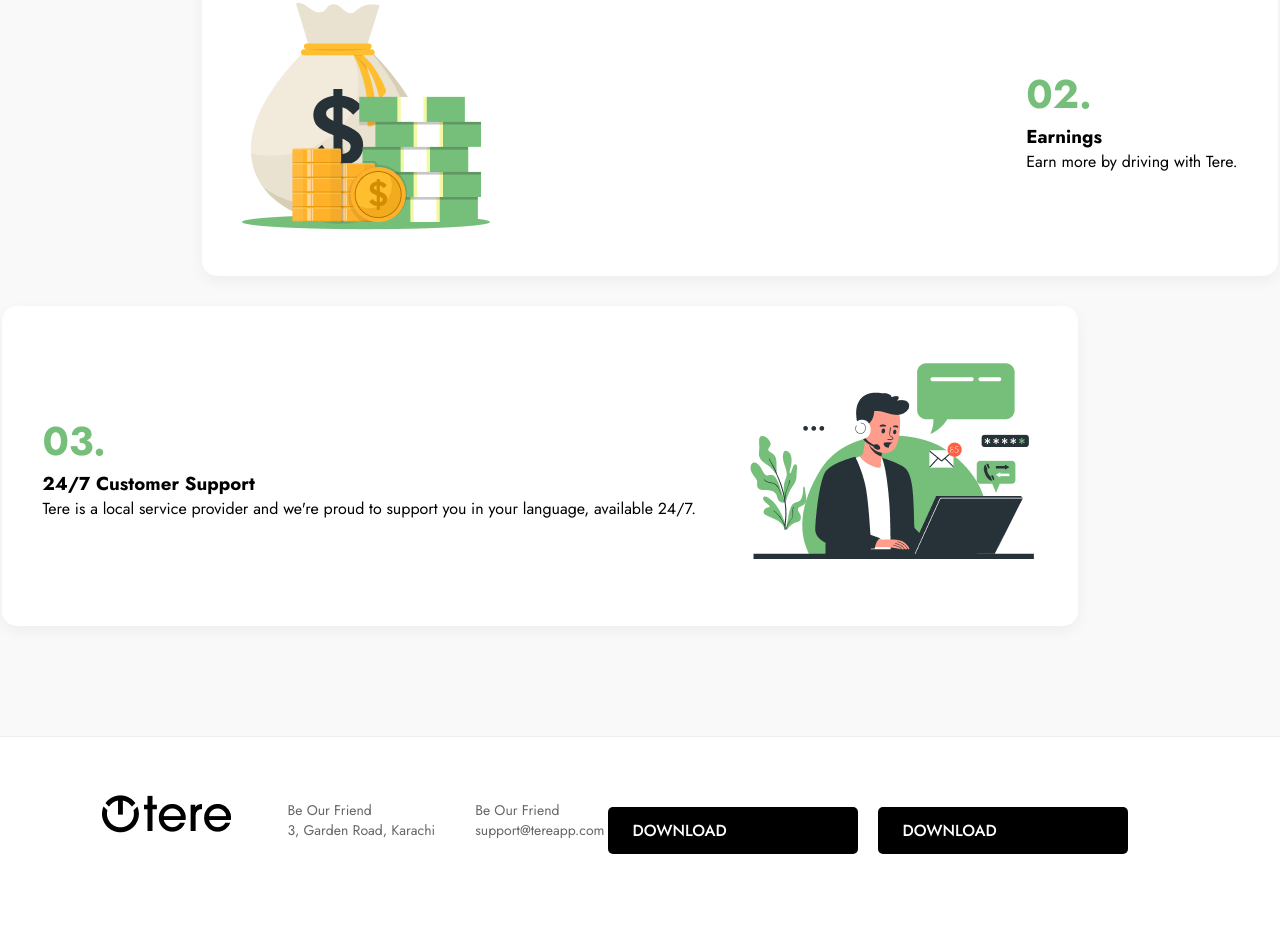
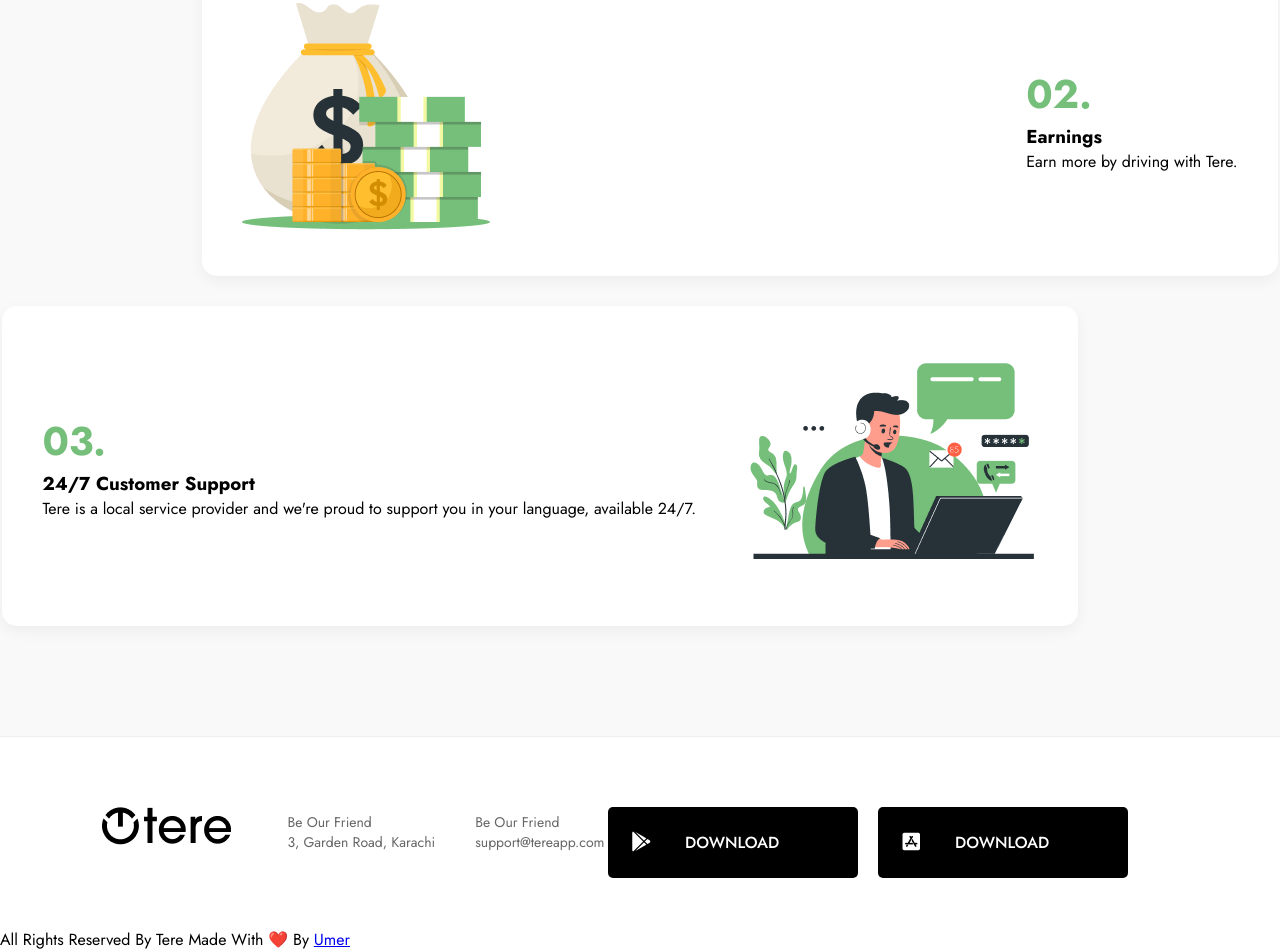
Before and after one commit to umermemon1/Tere-Web, a plain HTML site: page index.html in a window 1280 px wide. Shown: the part 2145-3096 px from the top of the page. Before the commit the page ends 3049 px from the top, so only its background shows below. Drawn offline with Linux system fonts and the light colour scheme.

Commit message:
Add favicon and update navigation links
Added a favicon link and updated navigation links.

```diff
--- a/index.html
+++ b/index.html
@@ -5,6 +5,7 @@
     <meta name="viewport" content="width=device-width, initial-scale=1.0" />
     <title>Tere - Ride Sharing</title>
     <link rel="stylesheet" href="style.css" />
+    <link rel="shortcut icon" href="./assets/logo.png" type="image/x-icon">
     <link
       rel="stylesheet"
       href="https://cdnjs.cloudflare.com/ajax/libs/font-awesome/7.0.1/css/all.min.css"
@@ -158,10 +159,20 @@
         <p>Be Our Friend<br />3, Garden Road, Karachi</p>
         <p>Be Our Friend<br />support@tereapp.com</p>
       </div>
+
       <div class="app-links">
-        <button class="get-app-btn">DOWNLOAD</button>
-        <button class="get-app-btn">DOWNLOAD</button>
+        <span class="get-app-btn">
+          <i class="fa-brands fa-google-play"></i>
+          <button class="get-app-btn">DOWNLOAD</button>
+        </span>
+        <span class="get-app-btn">
+          <i class="fa-brands fa-app-store-ios"></i>
+          <button class="get-app-btn">DOWNLOAD</button>
+        </span>
       </div>
+    </footer>
+    <footer class="f-2">
+      <p>All Rights Reserved By Tere Made With ❤️ By <a href="https://github.com/umermemon1">Umer</a></p>
     </footer>
   </body>
 </html>
```
